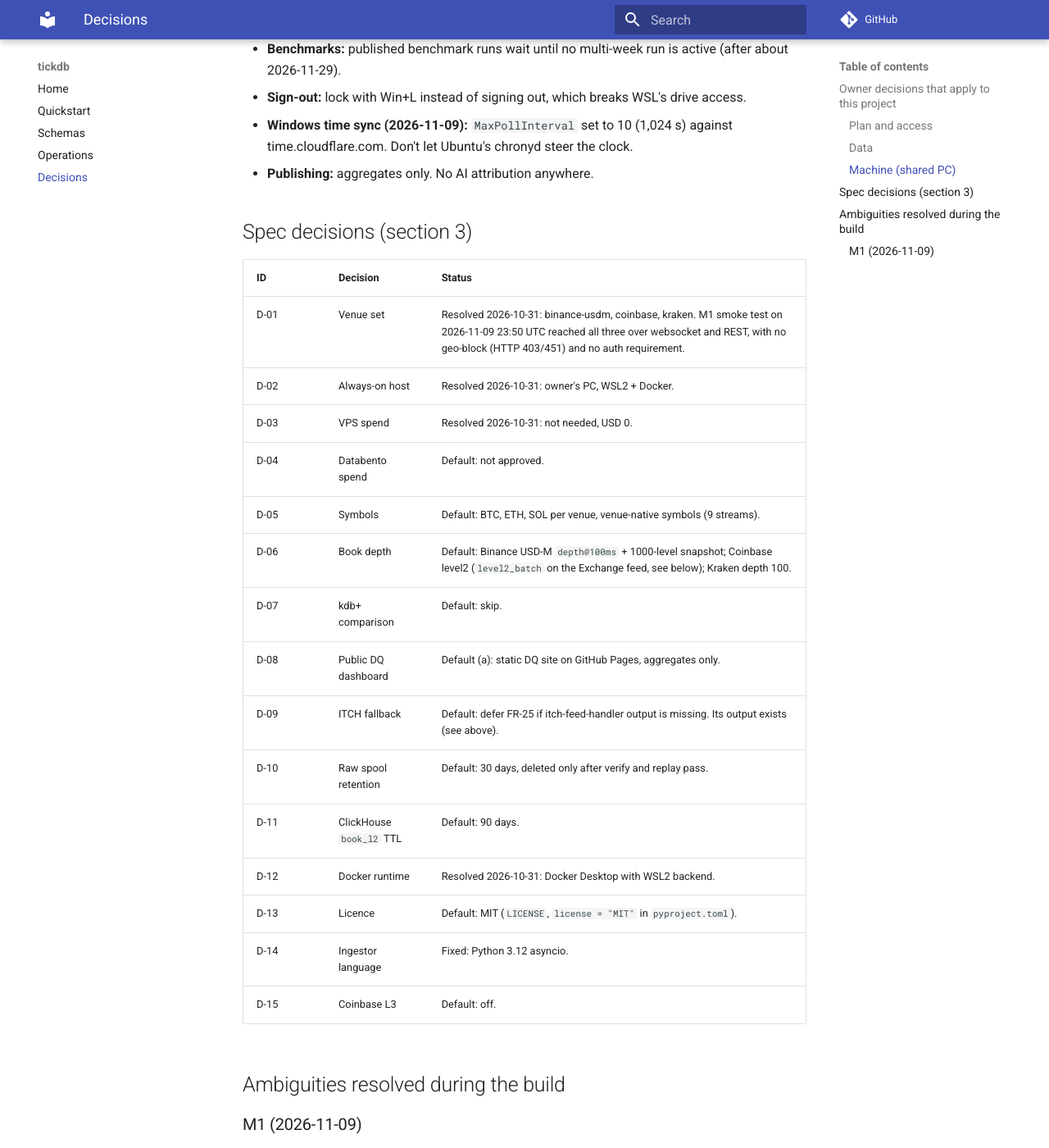
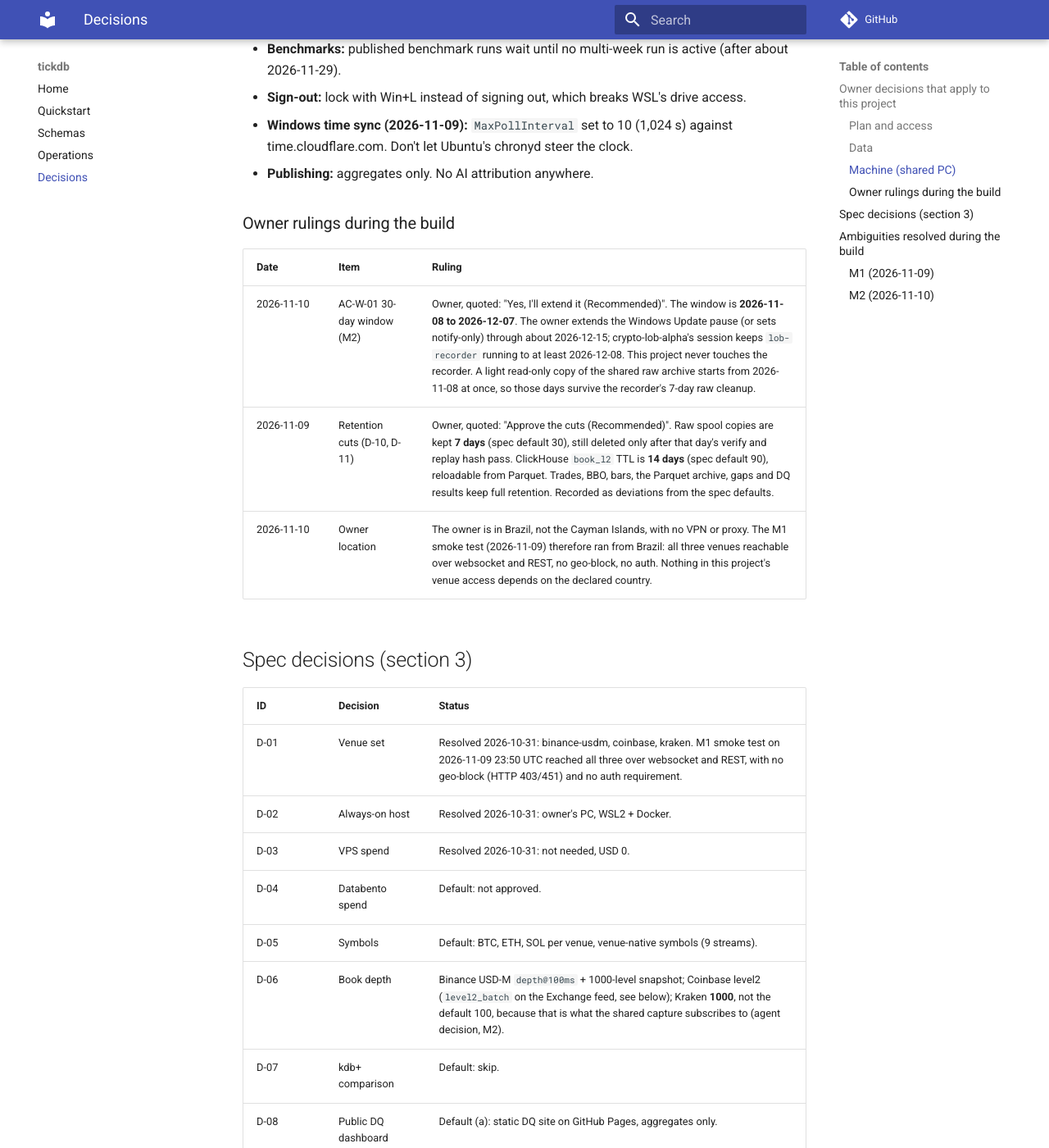
Before and after one commit to avmhdt/tick-data-platform, an MkDocs documentation site: the page built from docs/decisions.md, in a window 1280 px wide and 1400 px high, scrolled down 1358 px. Shown: the whole window at 82% size. Built offline with MkDocs 1.6.1 and Material for MkDocs 9.7.7, drawn with Linux system fonts in a browser that asks for light colours; comment, search, counter and statistics services are not loaded; some of the changed text lies outside the part shown.

Commit message:
Apply owner retention decisions (raw 7 days, ClickHouse book_l2 14 days); document the mirror

```diff
--- a/docs/decisions.md
+++ b/docs/decisions.md
@@ -50,6 +50,14 @@ the build. `DECISIONS.md` overrides the spec, and the spec overrides `README.md`
   time.cloudflare.com. Don't let Ubuntu's chronyd steer the clock.
 - **Publishing:** aggregates only. No AI attribution anywhere.
 
+### Owner rulings during the build
+
+| Date | Item | Ruling |
+|---|---|---|
+| 2026-11-10 | AC-W-01 30-day window (M2) | Owner, quoted: "Yes, I'll extend it (Recommended)". The window is **2026-11-08 to 2026-12-07**. The owner extends the Windows Update pause (or sets notify-only) through about 2026-12-15; crypto-lob-alpha's session keeps `lob-recorder` running to at least 2026-12-08. This project never touches the recorder. A light read-only copy of the shared raw archive starts from 2026-11-08 at once, so those days survive the recorder's 7-day raw cleanup. |
+| 2026-11-09 | Retention cuts (D-10, D-11) | Owner, quoted: "Approve the cuts (Recommended)". Raw spool copies are kept **7 days** (spec default 30), still deleted only after that day's verify and replay hash pass. ClickHouse `book_l2` TTL is **14 days** (spec default 90), reloadable from Parquet. Trades, BBO, bars, the Parquet archive, gaps and DQ results keep full retention. Recorded as deviations from the spec defaults. |
+| 2026-11-10 | Owner location | The owner is in Brazil, not the Cayman Islands, with no VPN or proxy. The M1 smoke test (2026-11-09) therefore ran from Brazil: all three venues reachable over websocket and REST, no geo-block, no auth. Nothing in this project's venue access depends on the declared country. |
+
 ## Spec decisions (section 3)
 
 | ID | Decision | Status |
@@ -59,12 +67,12 @@ the build. `DECISIONS.md` overrides the spec, and the spec overrides `README.md`
 | D-03 | VPS spend | Resolved 2026-10-31: not needed, USD 0. |
 | D-04 | Databento spend | Default: not approved. |
 | D-05 | Symbols | Default: BTC, ETH, SOL per venue, venue-native symbols (9 streams). |
-| D-06 | Book depth | Default: Binance USD-M `depth@100ms` + 1000-level snapshot; Coinbase level2 (`level2_batch` on the Exchange feed, see below); Kraken depth 100. |
+| D-06 | Book depth | Binance USD-M `depth@100ms` + 1000-level snapshot; Coinbase level2 (`level2_batch` on the Exchange feed, see below); Kraken **1000**, not the default 100, because that is what the shared capture subscribes to (agent decision, M2). |
 | D-07 | kdb+ comparison | Default: skip. |
 | D-08 | Public DQ dashboard | Default (a): static DQ site on GitHub Pages, aggregates only. |
 | D-09 | ITCH fallback | Default: defer FR-25 if itch-feed-handler output is missing. Its output exists (see above). |
-| D-10 | Raw spool retention | Default: 30 days, deleted only after verify and replay pass. |
-| D-11 | ClickHouse `book_l2` TTL | Default: 90 days. |
+| D-10 | Raw spool retention | **7 days** (owner decision 2026-11-09, spec default 30), deleted only after verify and replay pass. |
+| D-11 | ClickHouse `book_l2` TTL | **14 days** (owner decision 2026-11-09, spec default 90). |
 | D-12 | Docker runtime | Resolved 2026-10-31: Docker Desktop with WSL2 backend. |
 | D-13 | Licence | Default: MIT (`LICENSE`, `license = "MIT"` in `pyproject.toml`). |
 | D-14 | Ingestor language | Fixed: Python 3.12 asyncio. |
@@ -108,3 +116,24 @@ the build. `DECISIONS.md` overrides the spec, and the spec overrides `README.md`
 10. **WSL virtualenv.** `make` targets use `UV_PROJECT_ENVIRONMENT=~/.cache/tickdb/venv` on WSL
     ext4, so the repo on `/mnt/d` holds no Linux build tree and Windows and WSL environments
     don't collide.
+
+### M2 (2026-11-10)
+
+1. **The raw spool is a mirror of the shared capture.** `tickdb mirror run` copies each closed
+   hour of `~/data/crypto-lob-alpha/raw/ws/venue=<v>/date=<D>/<HH>-<group>-<run>.jsonl.zst`
+   byte for byte to `$DATA_ROOT/raw/external/lob-alpha/` (spec 7d's `raw/external/`), with a
+   manifest line per file (bytes, SHA-256) in `meta/mirror/date=<D>.jsonl`. The files keep the
+   recorder's own line format (`ts_recv	payload` for frames, `ts_recv	!<json>	<body>` for
+   control records), which M3's normalizers read directly. Re-encoding them into the spec's
+   spool record would double the I/O on the shared HDD for no gain: the payloads are already
+   verbatim and stamped before parsing.
+2. **What is copied:** everything except Binance `bookTicker` groups (`ticker.*`, about 2 GB a
+   day), because `bbo` is derived from the book (FR-08). Only hours that ended at least 10
+   minutes ago; a copy with the same size is skipped; copies are fsynced and renamed into place.
+3. **Load on the shared PC:** reads capped at 8 MB/s, `nice 10`, `ionice` idle, one run at a
+   time (file lock), at hh:25 so it doesn't overlap vol-surface-modeling's hh:15 job. The run
+   stops before D: would fall under 150 GB, if D:'s free space can't be read, or if free memory
+   falls under 30 GB.
+4. **Deployment:** a clone on WSL ext4 at `~/tick-data-platform-deploy` with its own uv venv,
+   so the job survives a broken `/mnt/d` mount. It runs under cron; see
+   [operations](operations.md).
```
Also changed, not shown: docs/operations.md (+25 -0 lines), 2 other files.
